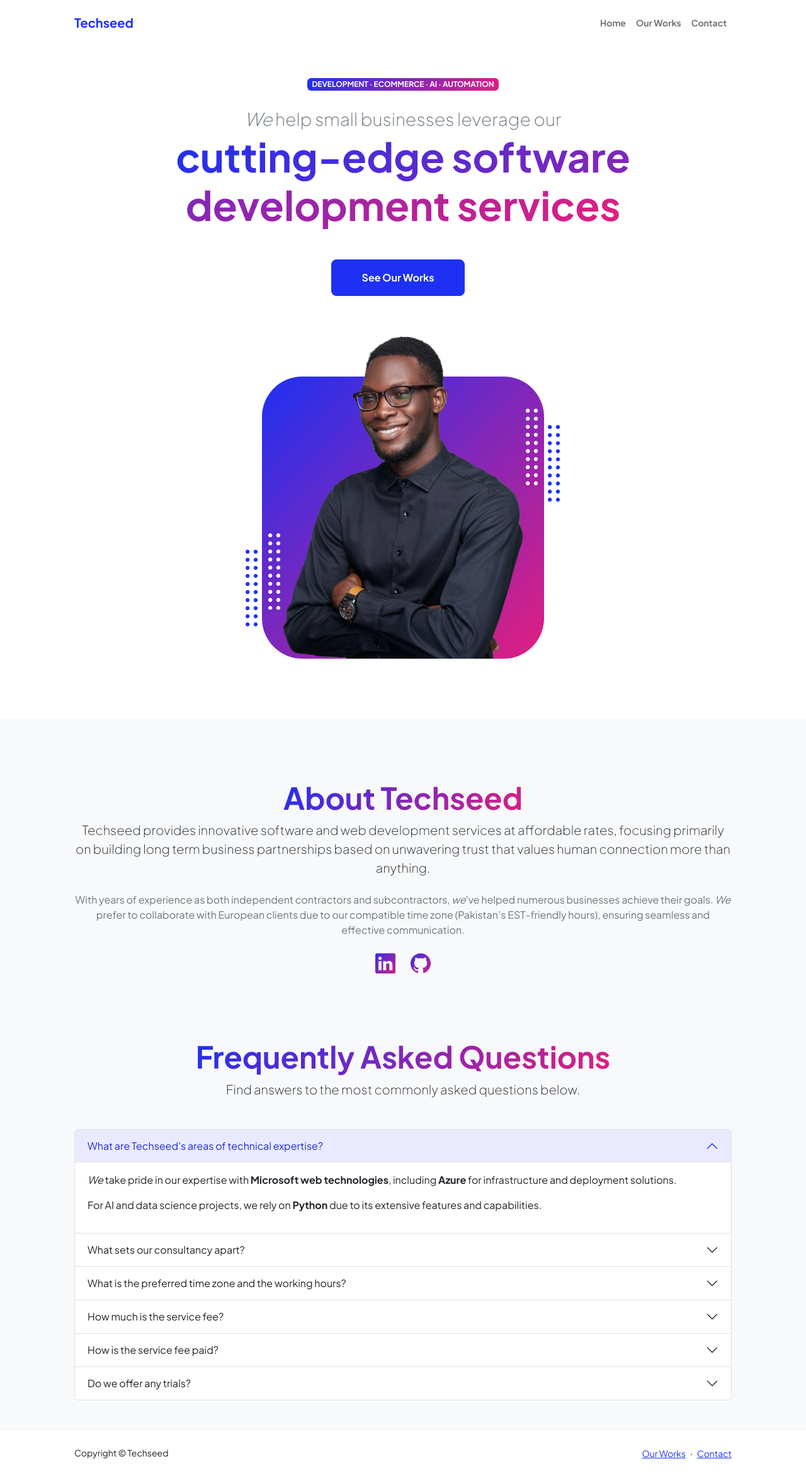
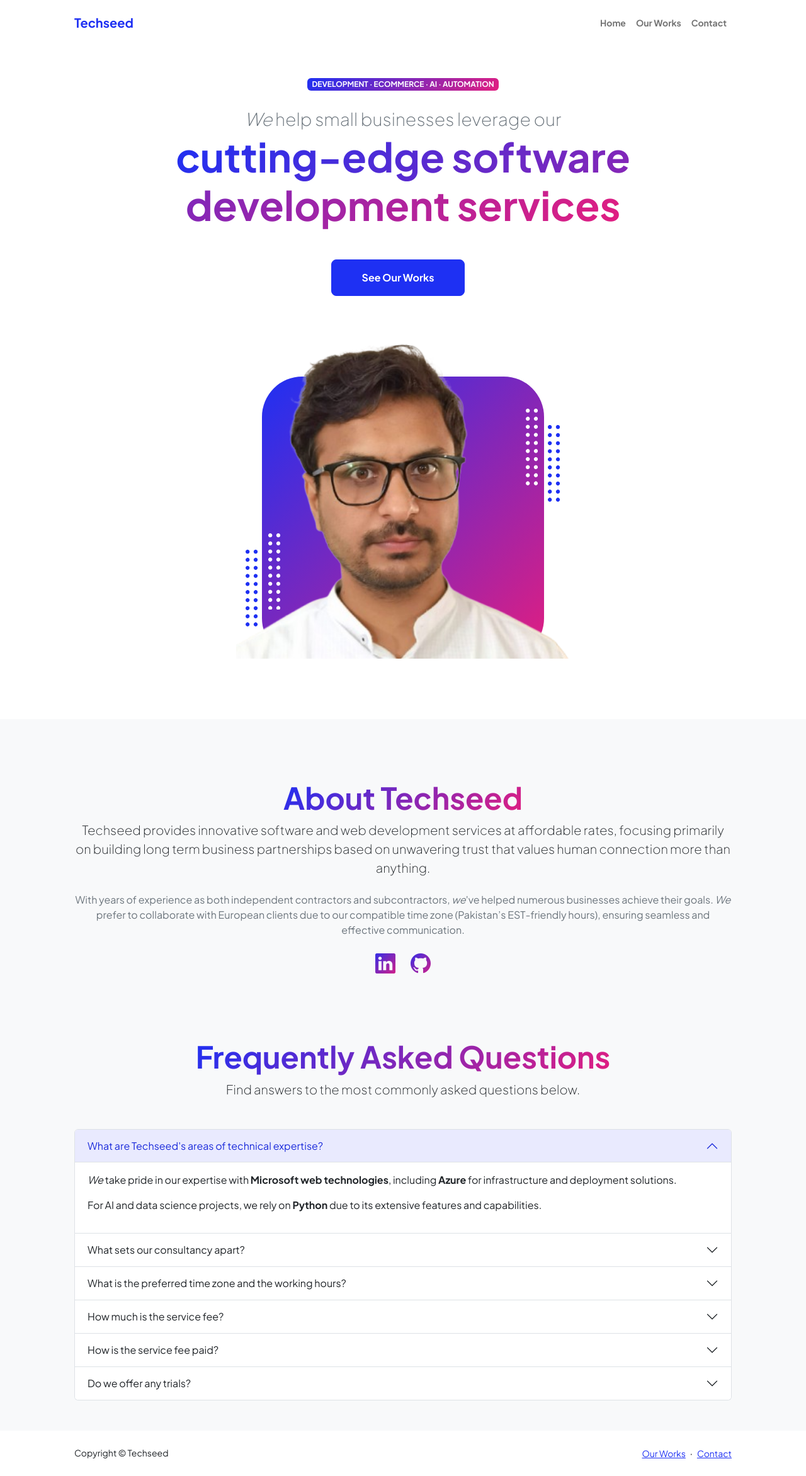
Before and after one commit to techseed-Pk/techseed-Pk.github.io, a Jekyll site: the page built from index.html, in a window 1280 px wide. Shown: the whole page at 63% size. Built offline with Jekyll 4.4.1, drawn with Linux system fonts in a browser that asks for light colours.

Commit message:
modify photo

```diff
--- a/index.html
+++ b/index.html
@@ -30,7 +30,7 @@ title: "Techseed - Software Development Consultancy for Small Businesses"
                     <div class="profile bg-gradient-primary-to-secondary">
                         <!-- TIP: For best results, use a photo with a transparent background like the demo example below-->
                         <!-- Watch a tutorial on how to do this on YouTube (link)-->
-                        <img class="profile-img" src="assets/profile.png" alt="..." />
+                        <img class="profile-img" src="assets/profile3.png" alt="..." />
                         <div class="dots-1">
                             <!-- SVG Dots-->
                             <svg version="1.1" xmlns="http://www.w3.org/2000/svg"
```
Also changed, not shown: assets/profile2.png (added), assets/profile3.png (added).
